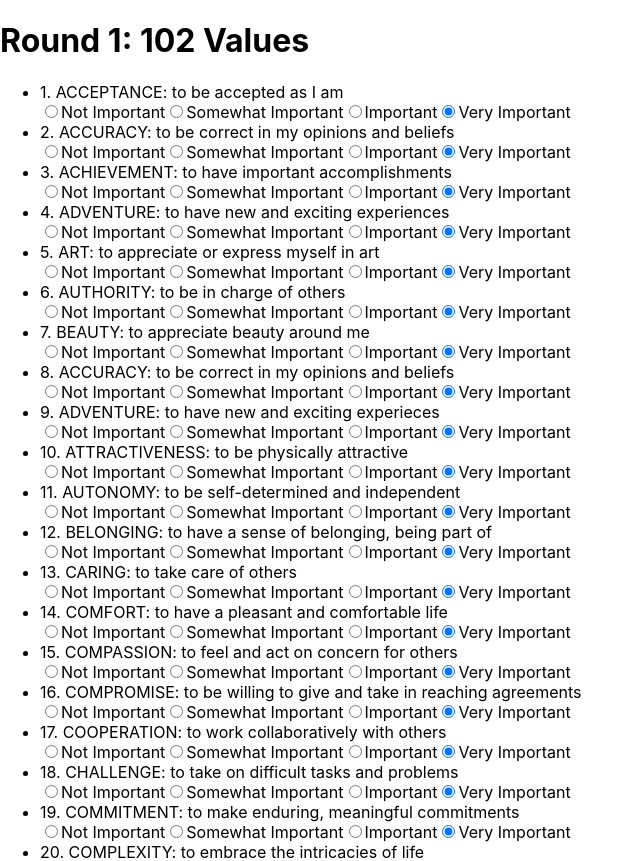
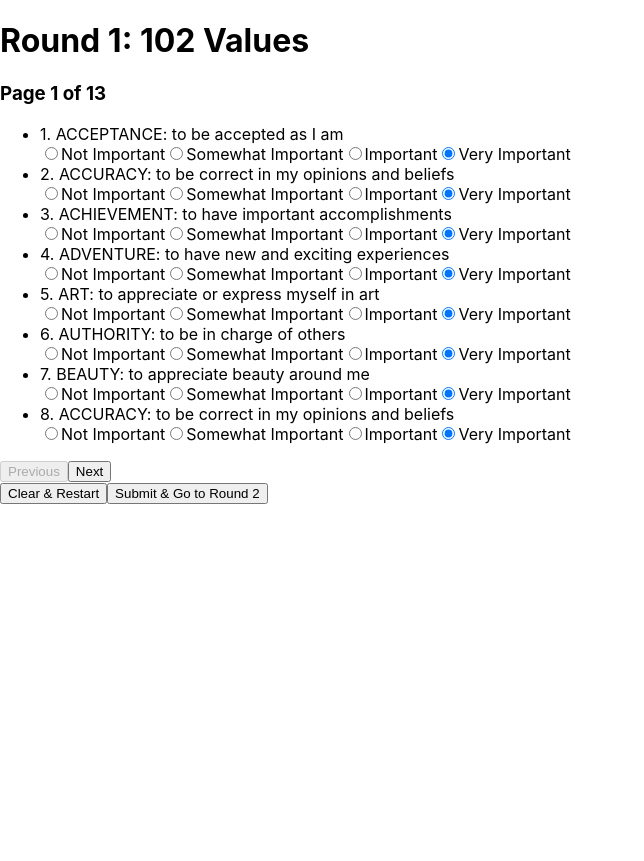
Before and after one commit to LB-BB/Values-Test, a React (Create React App) app: page /round1 in a window 1280 px wide. Shown: the top 861 px of the page, without its empty margins (0-644 px from the left). After the commit the page ends 800 px from the top, so only its background shows below. Built offline with nearby package versions, Linux system fonts and the light colour scheme.

Commit message:
paginate Round 1

```diff
--- a/src/Round1.js
+++ b/src/Round1.js
@@ -4,6 +4,9 @@ import { useNavigate } from 'react-router-dom'
 
 const Round1 = () => {
   const navigate = useNavigate()
+  const [currentPage, setCurrentPage] = useState(0)
+  const questionsPerPage = 8 // Number of questions per page
+  const totalPages = Math.ceil(questions.length / questionsPerPage)
   const [importance, setImportance] = useState(() => {
     // Initialize the importance state with 'very important' for all questions
     const savedImportance = localStorage.getItem('importance')
@@ -36,64 +39,84 @@ const Round1 = () => {
     navigate('/round2', { state: { importantQuestions } })
   }
 
+  const handleNextPage = () => {
+    if (currentPage < totalPages - 1) {
+      setCurrentPage(currentPage + 1)
+    }
+  }
+
+  const handlePreviousPage = () => {
+    if (currentPage > 0) {
+      setCurrentPage(currentPage - 1)
+    }
+  }
+
+  const startIndex = currentPage * questionsPerPage
+  const currentQuestions = questions.slice(startIndex, startIndex + questionsPerPage)
+
   return (
     <div>
       <div>
         <div>
           <h1>Round 1: 102 Values</h1>
+          <h3>Page {currentPage + 1} of {totalPages}</h3>
         </div>
       </div>
       <div>
         <ul>
-          {questions.map((question, index) => (
-            <li key={index}>
-              <span>{`${index +1}. `}{question}</span>
+          {currentQuestions.map((question, index) => (
+            <li key={startIndex + index}>
+              <span>{`${startIndex + index + 1}. `}{question}</span>
               <div>
                 <input
                   type='radio'
-                  id={`not-important-${index}`}
-                  name={`importance-${index}`}
+                  id={`not-important-${startIndex + index}`}
+                  name={`importance-${startIndex + index}`}
                   value='not important'
-                  checked={importance[index] === 'not important'}
-                  onChange={() => handleImportanceChange(index, 'not important')}
+                  checked={importance[startIndex + index] === 'not important'}
+                  onChange={() => handleImportanceChange(startIndex + index, 'not important')}
                 />
-                <label htmlFor={`not-important-${index}`}>Not Important</label>
+                <label htmlFor={`not-important-${startIndex + index}`}>Not Important</label>
                 <input
                   type='radio'
-                  id={`somewhat-important-${index}`}
-                  name={`importance-${index}`}
+                  id={`somewhat-important-${startIndex + index}`}
+                  name={`importance-${startIndex + index}`}
                   value='somewhat important'
-                  checked={importance[index] === 'somewhat important'}
-                  onChange={() => handleImportanceChange(index, 'somewhat important')}
+                  checked={importance[startIndex + index] === 'somewhat important'}
+                  onChange={() => handleImportanceChange(startIndex + index, 'somewhat important')}
                 />
-                <label htmlFor={`somewhat-important-${index}`}>Somewhat Important</label>
+                <label htmlFor={`somewhat-important-${startIndex + index}`}>Somewhat Important</label>
                 <input
                   type='radio'
-                  id={`important-${index}`}
-                  name={`importance-${index}`}
+                  id={`important-${startIndex + index}`}
+                  name={`importance-${startIndex + index}`}
                   value='important'
-                  checked={importance[index] === 'important'}
-                  onChange={() => handleImportanceChange(index, 'important')}
+                  checked={importance[startIndex + index] === 'important'}
+                  onChange={() => handleImportanceChange(startIndex + index, 'important')}
                 />
-                <label htmlFor={`important-${index}`}>Important</label>
+                <label htmlFor={`important-${startIndex + index}`}>Important</label>
                 <input
                   type='radio'
-                  id={`very-important-${index}`}
-                  name={`importance-${index}`}
+                  id={`very-important-${startIndex + index}`}
+                  name={`importance-${startIndex + index}`}
                   value='very important'
-                  checked={importance[index] === 'very important'}
-                  onChange={() => handleImportanceChange(index, 'very important')}
+                  checked={importance[startIndex + index] === 'very important'}
+                  onChange={() => handleImportanceChange(startIndex + index, 'very important')}
                 />
-                <label htmlFor={`very-important-${index}`}>Very Important</label>
+                <label htmlFor={`very-important-${startIndex + index}`}>Very Important</label>
               </div>
             </li>
           ))}
         </ul>
       </div>
-        <div>
-          <button onClick={clear}>Clear & Restart</button>
-          <button onClick={handleSubmit}>Submit & Go to Round 2</button>
-        </div>
+      <div>
+        <button onClick={handlePreviousPage} disabled={currentPage === 0}>Previous</button>
+        <button onClick={handleNextPage} disabled={currentPage === totalPages - 1}>Next</button>
+      </div>
+      <div>
+        <button onClick={clear}>Clear & Restart</button>
+        <button onClick={handleSubmit}>Submit & Go to Round 2</button>
+      </div>
     </div>
   )
 }
--- a/src/questions.js
+++ b/src/questions.js
@@ -29,9 +29,6 @@ export const questions = [
   "CREATIVITY: to create new things or ideas","DEPENDABILITY: to be reliable and trustworthy",
   "DUTY: to carry out my duties and obligations",
   "EXCITEMENT: to have a life full of thrills and stimulation",
-]
-
-const questionsCont = [
   "FAME: to be known and recognized",
   "FAMILY: to have a happy, loving family",
   "FITNESS: to be physically fit and strong",
```
